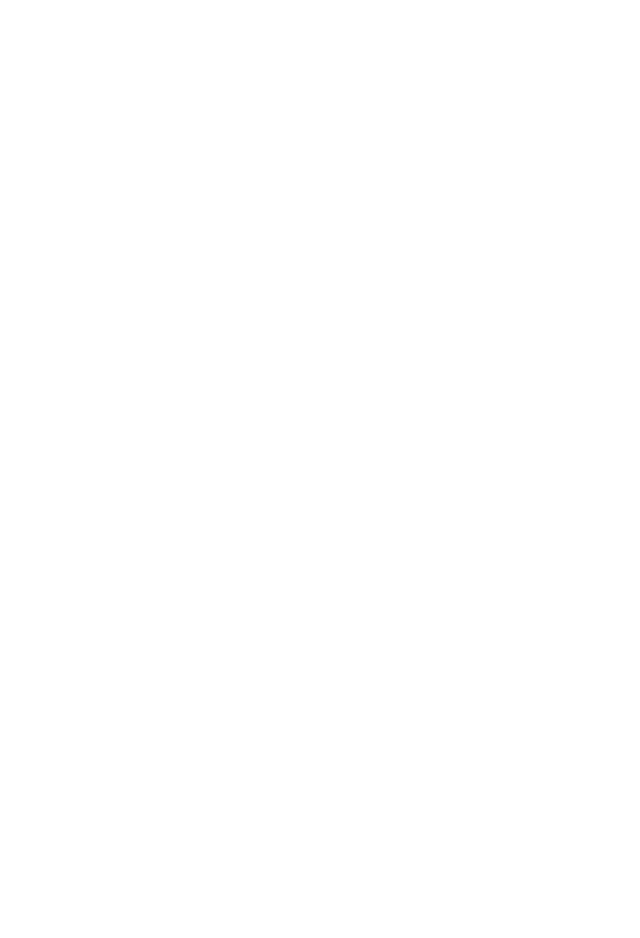
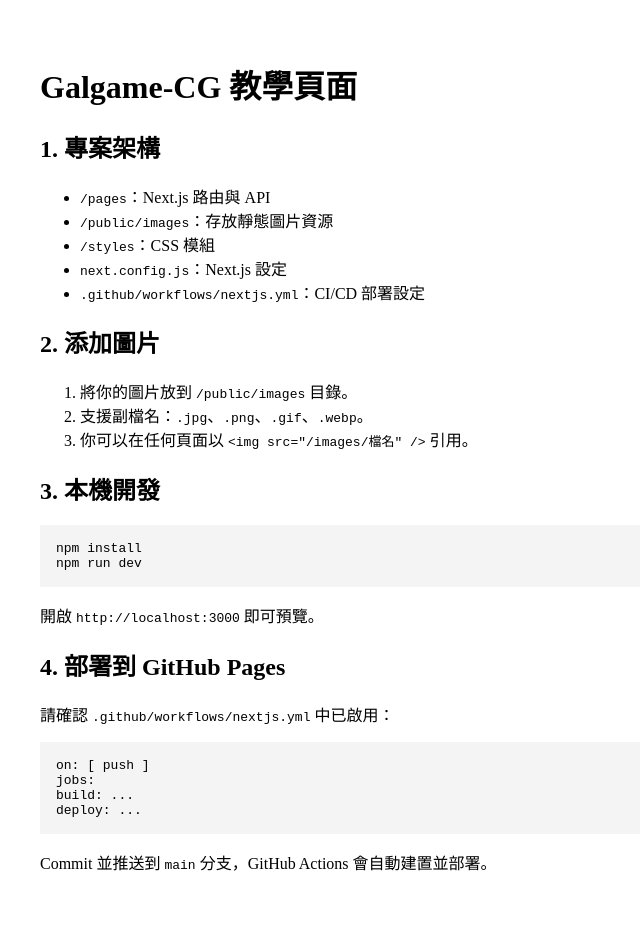
Before and after one commit to XingYanTW/Galgame-CG, a Next.js app: page / in a window 1280 px wide. Before the commit this address had no page. Shown: the top 938 px of the page, without its empty margins (0-640 px from the left). Before the commit the page ends 800 px from the top, so only its background shows below. Built offline with nearby package versions, Linux system fonts and the light colour scheme.

Commit message:
main page

```diff
--- a/pages/index.tsx
+++ b/pages/index.tsx
@@ -1,14 +1,64 @@
-import { GetStaticProps } from 'next'
+import Head from 'next/head'
 
-export const getStaticProps: GetStaticProps = async () => {
-  return {
-    redirect: {
-      destination: '/api/random-image',
-      permanent: false,
-    },
-  }
+export default function TutorialPage() {
+  return (
+    <>
+      <Head>
+        <title>Galgame‑CG 使用教學</title>
+        <meta name="description" content="Galgame‑CG 專案操作與部署教學" />
+      </Head>
+      <main style={{ padding: '2rem', fontFamily: 'sans‑serif' }}>
+        <h1>Galgame‑CG 教學頁面</h1>
+
+        <section>
+          <h2>1. 專案架構</h2>
+          <ul>
+            <li><code>/pages</code>：Next.js 路由與 API</li>
+            <li><code>/public/images</code>：存放靜態圖片資源</li>
+            <li><code>/styles</code>：CSS 模組</li>
+            <li><code>next.config.js</code>：Next.js 設定</li>
+            <li><code>.github/workflows/nextjs.yml</code>：CI/CD 部署設定</li>
+          </ul>
+        </section>
+
+        <section>
+          <h2>2. 添加圖片</h2>
+          <ol>
+            <li>將你的圖片放到 <code>/public/images</code> 目錄。</li>
+            <li>支援副檔名：<code>.jpg</code>、<code>.png</code>、<code>.gif</code>、<code>.webp</code>。</li>
+            <li>你可以在任何頁面以 <code>&lt;img src="/images/檔名" /&gt;</code> 引用。</li>
+          </ol>
+        </section>
+
+        <section>
+          <h2>3. 本機開發</h2>
+          <pre style={{ background: '#f4f4f4', padding: '1rem' }}>
+            <code>
+npm install{'\n'}
+npm run dev
+            </code>
+          </pre>
+          <p>開啟 <code>http://localhost:3000</code> 即可預覽。</p>
+        </section>
+
+        <section>
+          <h2>4. 部署到 GitHub Pages</h2>
+          <p>請確認 <code>.github/workflows/nextjs.yml</code> 中已啟用：</p>
+          <pre style={{ background: '#f4f4f4', padding: '1rem' }}>
+            <code>
+on: [ push ]{'\n'}
+jobs:{'\n'}
+  build: ...{'\n'}
+  deploy: ...
+            </code>
+          </pre>
+          <p>Commit 並推送到 <code>main</code> 分支，GitHub Actions 會自動建置並部署。</p>
+        </section>
+
+        <footer style={{ marginTop: '4rem', fontSize: '0.9rem', color: '#666' }}>
+          © {new Date().getFullYear()} Galgame‑CG
+        </footer>
+      </main>
+    </>
+  )
 }
-
-export default function Index() {
-  return null
-}
```
Also changed, not shown: pages/random.tsx (deleted, +0 -25 lines).
